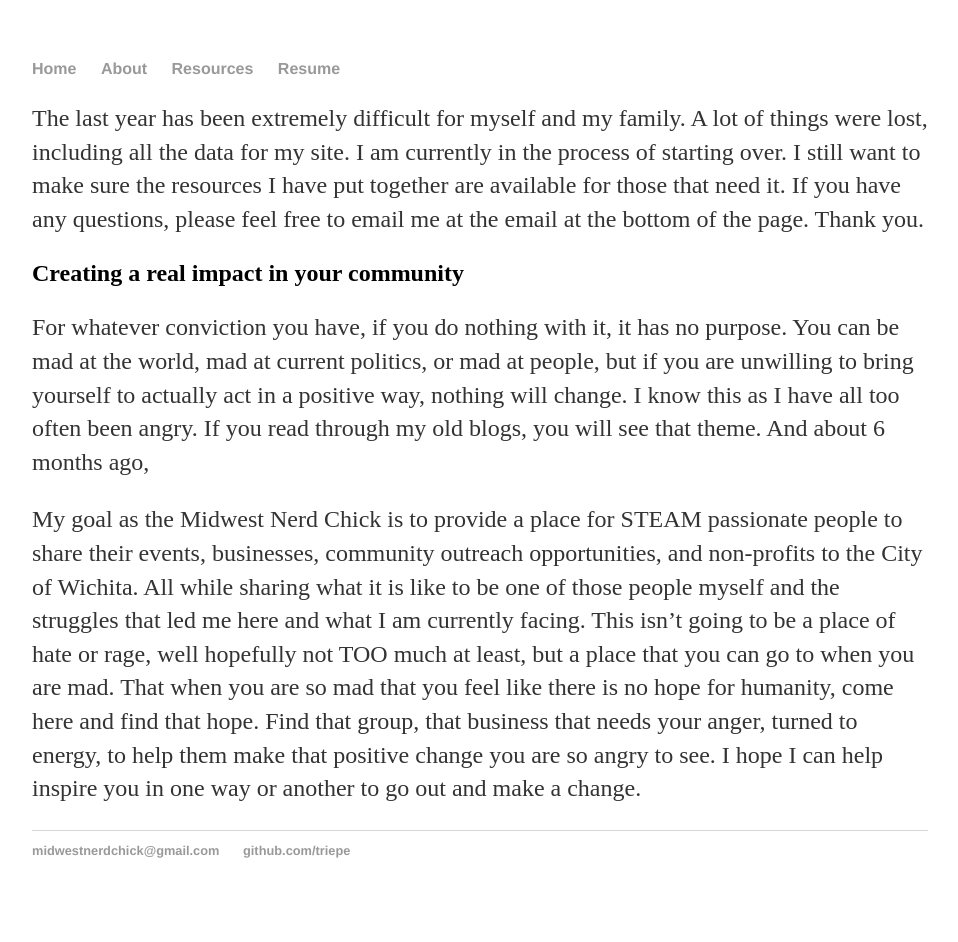
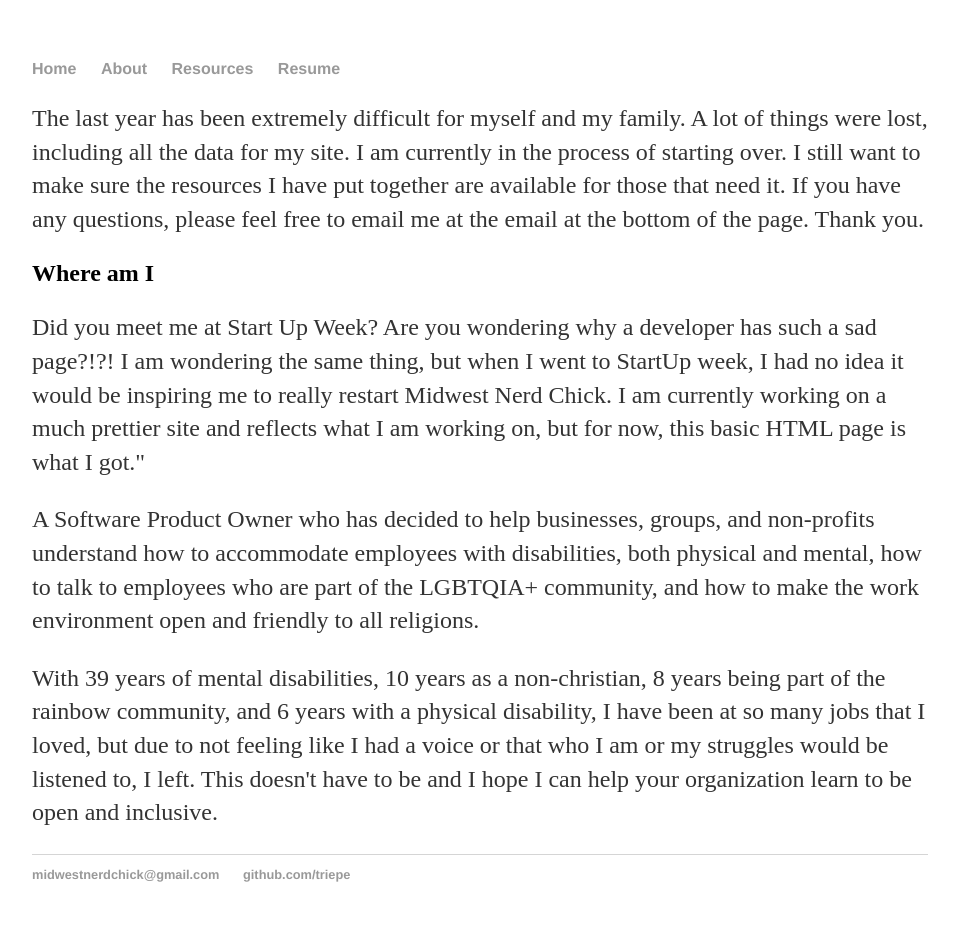
Before and after one commit to shepardcprince/triepe.github.io, a Jekyll site: the page built from index.html, in a window 1280 px wide. Shown: the whole page, without its empty margins (160-1118 px from the left). Built offline with Jekyll 4.4.1, drawn with Linux system fonts in a browser that asks for light colours; before the commit the page ends 918 px from its top, so only the background shows below that.

Commit message:
Updating to reflect future changes.

```diff
--- a/index.html
+++ b/index.html
@@ -6,17 +6,23 @@ title: Home
 <p>The last year has been extremely difficult for myself and my family. A lot of things were lost, including all the data for my site. I am currently in the process of starting over.
     I still want to make sure the resources I have put together are available for those that need it. If you have any questions, please feel free to email me at the email at the bottom of the page. Thank you.</p>
 
-    <h2>Creating a real impact in your community</h2>
+    <h2>Where am I</h2>
 
-<p>For whatever conviction you have, if you do nothing with it, it has no purpose. You can be mad at the world, mad at current politics,
-    or mad at people, but if you are unwilling to bring yourself to actually act in a positive way, nothing will change. I know this as I have all too often
-    been angry. If you read through my old blogs, you will see that theme. And about 6 months ago,</p>
+<p>Did you meet me at Start Up Week? Are you wondering why a developer has such a sad page?!?! I am wondering the same thing, but when I went to StartUp week, I had no idea
+    it would be inspiring me to really restart Midwest Nerd Chick. I am currently working on a much prettier site and reflects what I am working on, but for now,
+    this basic HTML page is what I got."
 
-    <p>My goal as the Midwest Nerd Chick is to provide a place for STEAM passionate people to share their events,
-        businesses, community outreach opportunities, and non-profits to the City of Wichita. All while sharing what it is like
-        to be one of those people myself and the struggles that led me here and what I am currently facing. This isn’t going to be a place of hate or
-        rage, well hopefully not TOO much at least, but a place that you can go to when you are mad. That when you are so mad that you feel like there is no
-        hope for humanity, come here and find that hope. Find that group, that business that needs your anger, turned to energy, to help them make that positive change you are so angry to
-        see. I hope I can help inspire you in one way or another to go out and make a change.</p>
+    <p>A Software Product Owner who has decided to help businesses, groups, and non-profits understand how to accommodate employees with disabilities,
+        both physical and mental, how to talk to employees who are part of the LGBTQIA+
+        community, and how to make the work environment open and friendly to all religions.</p>
+
+<p?The Alphabet Project is here to make sure that everyone has a spot at the table in your organization. Not only will it help
+       improves employee retention, but it will also help employees really enjoy where they are, which will improve their overall performance.
+       I know many of you are wanting to add this to your company culture, but it gets put on the back burner, time and time again.
+       This is how I help and be that liaison and guide so you can say all members of the alphabet have a place in your organization.</p>
+
+<p>With 39 years of mental disabilities, 10 years as a non-christian, 8 years being part of the rainbow community, and 6 years with a
+    physical disability, I have been at so many jobs that I loved, but due to not feeling like I had a voice or that who I am or my
+    struggles would be listened to, I left. This doesn't have to be and I hope I can help your organization learn to be open and inclusive.</p>
 
 </body>
```
